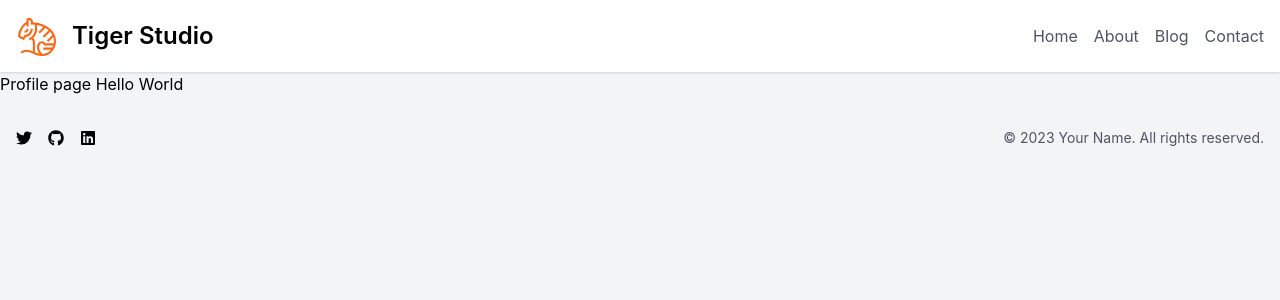
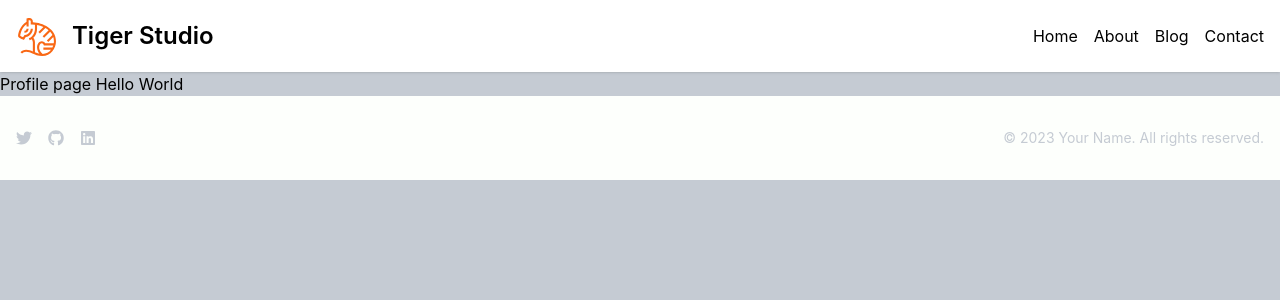
Before and after one commit to devfast-studio/devfast-studio.github.io, a Next.js app: page /about in a window 1280 px wide. Shown: the top 300 px of the page. Built offline with nearby package versions, Linux system fonts and the light colour scheme.

Commit message:
Update color

```diff
--- a/src/components/footer.tsx
+++ b/src/components/footer.tsx
@@ -8,14 +8,14 @@ interface SocialIconProps {
 
 export default function Footer() {
   return (
-    <footer className="bg-gray-100 py-8">
+    <footer className="bg-primary py-8">
       <div className="container mx-auto px-4 flex flex-col md:flex-row justify-between items-center">
-        <div className="flex space-x-4">
+        <div className="flex space-x-4 text-gray">
           <SocialIcon link="https://twitter.com" Icon={FaTwitter} />
           <SocialIcon link="https://github.com" Icon={FaGithub} />
           <SocialIcon link="https://linkedin.com" Icon={FaLinkedin} />
         </div>
-        <div className="text-sm text-gray-600">
+        <div className="text-sm text-gray">
           &copy; {new Date().getFullYear()} Your Name. All rights reserved.
         </div>
       </div>
--- a/src/components/layout.tsx
+++ b/src/components/layout.tsx
@@ -15,7 +15,7 @@ export default function Layout({
   description?: string;
 }) {
   return (
-    <div className="min-h-screen bg-gray-100">
+    <div className="min-h-screen bg-gray">
       <Head>
         <link
           rel="apple-touch-icon"
--- a/src/components/navbar.tsx
+++ b/src/components/navbar.tsx
@@ -81,8 +81,8 @@ export default function Navbar() {
                           <span
                             className={`${
                               active
-                                ? 'bg-gray-100 text-gray-900'
-                                : 'text-gray-700'
+                                ? 'bg-gray text-black'
+                                : 'text-gray'
                             } group flex items-center px-2 py-2 text-sm font-medium rounded-md cursor-pointer`}
                           >
                             {item.name}
--- a/tailwind.config.js
+++ b/tailwind.config.js
@@ -9,13 +9,20 @@ module.exports = {
     extend: {
       backgroundColor: {
         primary: '#fdfffc',
-        black: '020100',
+        black: '#020100',
+        gray: '#c5cbd3',
         orange: '#f96815'
       },
       textColor: {
+        primary: '#fdfffc',
+        black: '#020100',
+        gray: '#c5cbd3',
         orange: '#f96815'
       },
       borderColor: {
+        primary: '#fdfffc',
+        black: '#020100',
+        gray: '#c5cbd3',
         orange: '#f96815'
       }
     }
```
